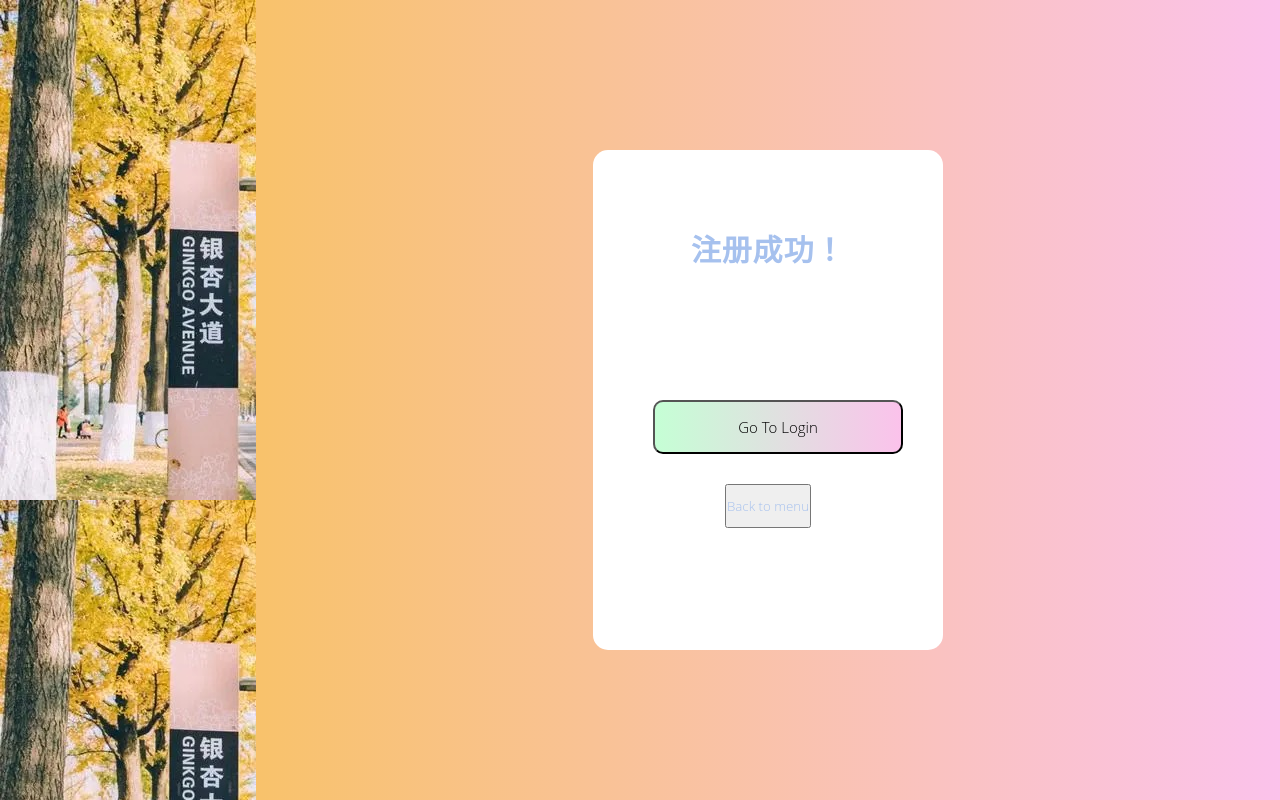
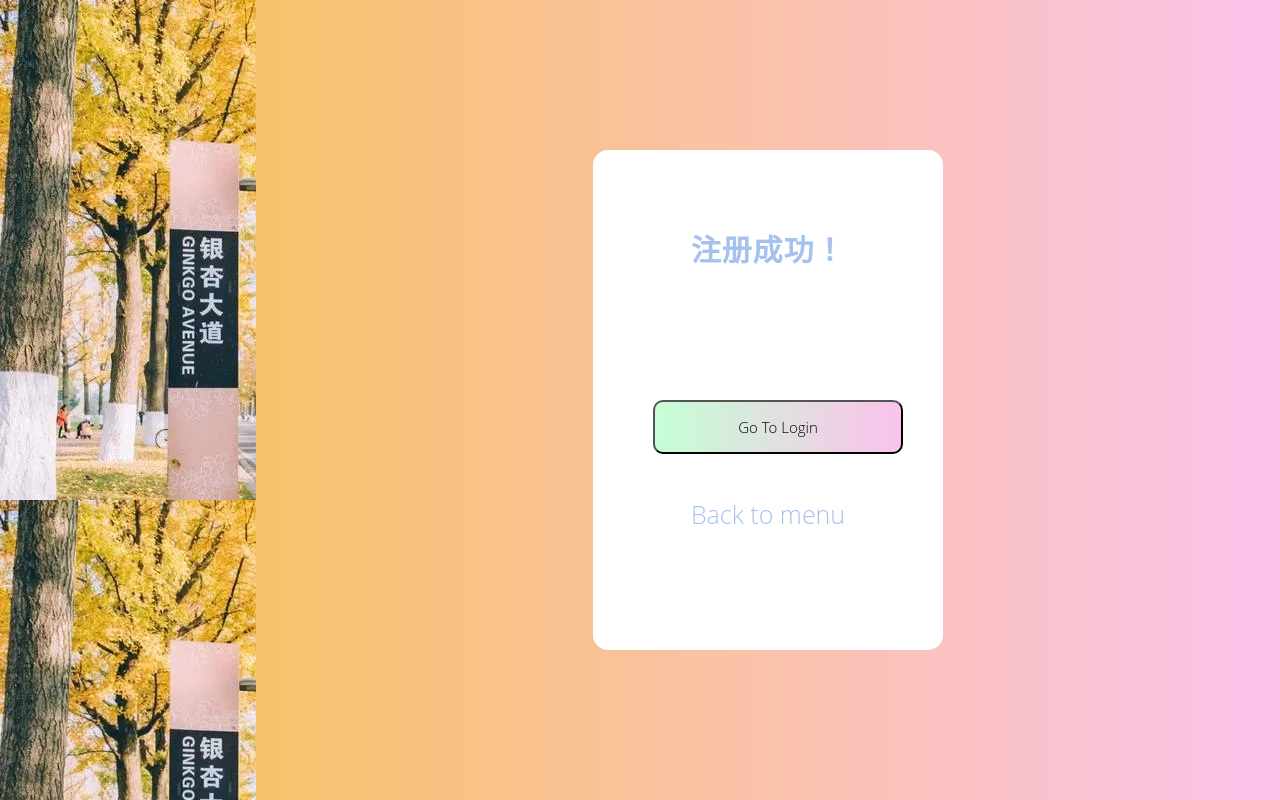
Before and after one commit to PM2496/VueDemo, a Vue app in the folder fuck/: page /NetDisk/SignUpSuccess in a window 1280 px wide. Built offline with nearby package versions, Linux system fonts and the light colour scheme.

Commit message:
注册成功页面的按钮&用户页面的文件上传后清除输入

```diff
--- a/fuck/src/components/FilePage.vue
+++ b/fuck/src/components/FilePage.vue
@@ -46,7 +46,7 @@
             <input id="fileInput" ref="upload" type="file">
           </div>
           <div class="inputbox">
-            <input type="text" v-model="uploadName" placeholder="输入文件名"
+            <input id="fileNameInput" type="text" v-model="uploadName" placeholder="输入文件名"
                    onkeyup="this.value=this.value.replace(/[(/,<>: |'\\)]/g,'')">
           </div>
           <button @click="upload" class="bt_inputbox">Upload</button>
@@ -190,7 +190,12 @@ export default {
             alert('文件夹创建失败')
             break
         }
+        this.clearInput()
       })
+    },
+    clearInput () {
+      document.getElementById('fileInput').value = ''
+      this.uploadName = ''
     },
     del () {
       let delFiles = []
--- a/fuck/src/components/SignUpSuccess.vue
+++ b/fuck/src/components/SignUpSuccess.vue
@@ -34,8 +34,12 @@ export default {
   line-height: 200px;
 }
 .msg {
+  cursor: pointer;
+  font-size: 25px;
+  background:rgba(0,0,0,0);
+  border: none;
   text-align: center;
-  line-height: 40px;
+  line-height: 60px;
   text-decoration-line: none;
   color: #a6c1ee;
 }
```
